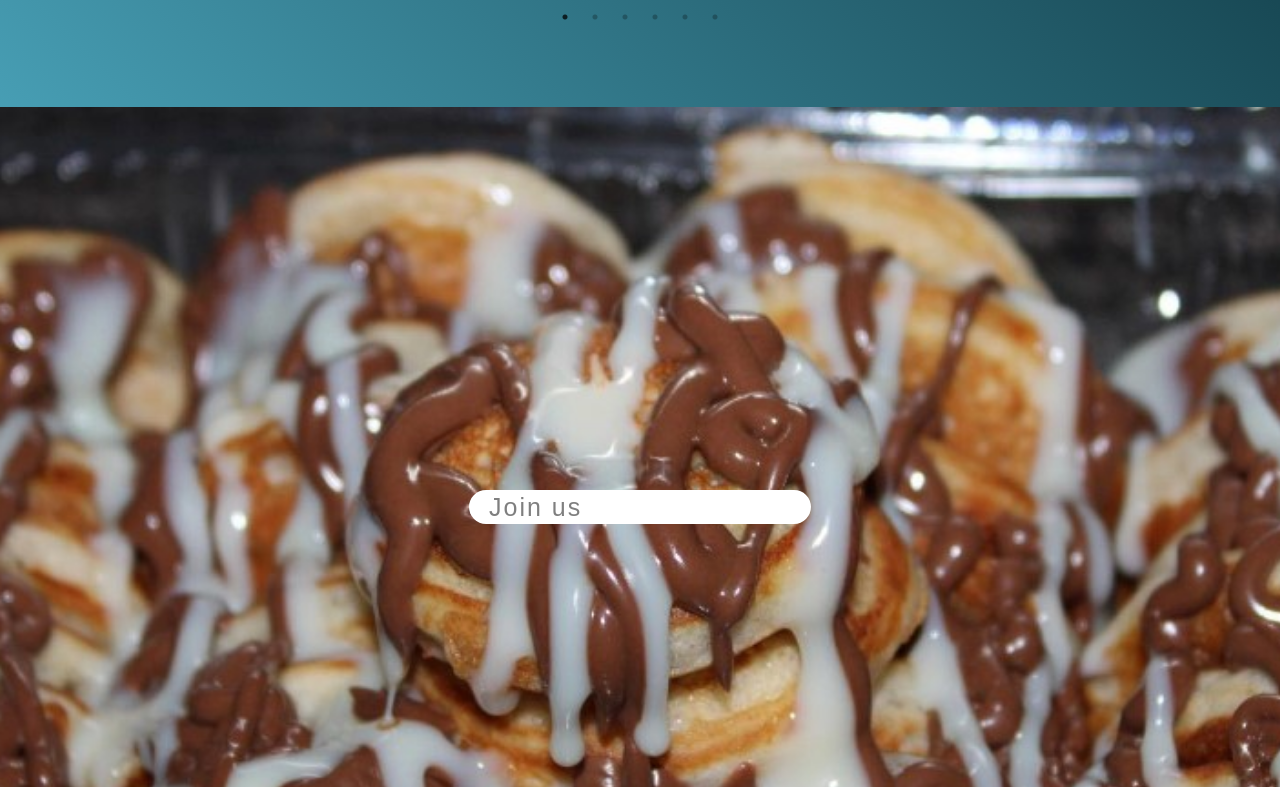
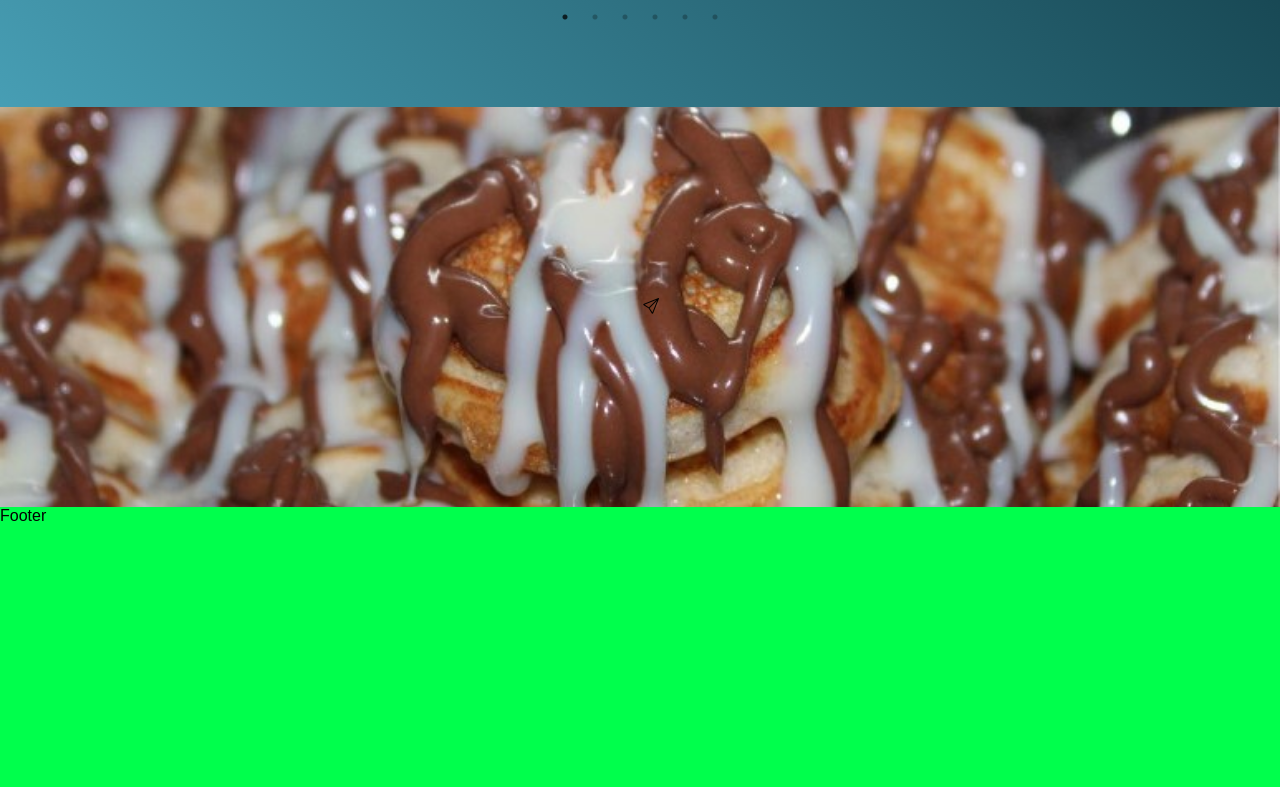
Before and after one commit to gars150387/paradise-minipancake, a React (Create React App) app: page / in a window 1280 px wide. Shown: the part 3753-4540 px from the top of the page. Built offline with nearby package versions, Linux system fonts and the light colour scheme; a web font is replaced by a local one.

Commit message:
some changes

```diff
--- a/package.json
+++ b/package.json
@@ -11,6 +11,7 @@
     "react": "^18.2.0",
     "react-bootstrap": "^2.4.0",
     "react-dom": "^18.2.0",
+    "react-icons": "^4.4.0",
     "react-router-dom": "^6.3.0",
     "react-scripts": "5.0.1",
     "react-slick": "^0.29.0",
--- a/src/components/Advertisment.jsx
+++ b/src/components/Advertisment.jsx
@@ -8,9 +8,10 @@ export const Advertisment = () => {
       <img src={require("../images/advertisment2.jpg")} alt="" />
       <div className="email-input">
         <input placeholder="Join us" />
+        <div className="icon-advertisment">
+        <i className="bi bi-send"></i>
+        </div>
       </div>
     </div>
   );
 };
-
-//src\images\advertisment.jpg
--- a/src/style/advertisment.css
+++ b/src/style/advertisment.css
@@ -1,16 +1,18 @@
 .advertisment-container{
     width: 100%;
-    height: 100vh;
+    height: 50vh;
     display: flex;
     justify-content: center;
     align-items: center;
     position: relative;
+    background-color: rgba(71, 158, 180, 0.951)
 }
 
 .advertisment-container img{
     width: 100%;
     height: 100%;
     object-fit: cover;
+
 }
 
 .email-input{
@@ -23,7 +25,7 @@
 }
 
 .email-input input{
-    width: 50%;
+    width: 0%;
     height: 80%;
     border-radius: 50px;
     border: none;
@@ -32,6 +34,7 @@
     font-weight: 500;
     padding-left: 20px;
     color: rgba(0, 0, 0, 0.541);
+    opacity: 0;
 }
 
 .email-input input::placeholder{
```
Also changed, not shown: 1 other file (tests, documents, lock files or other folders).
